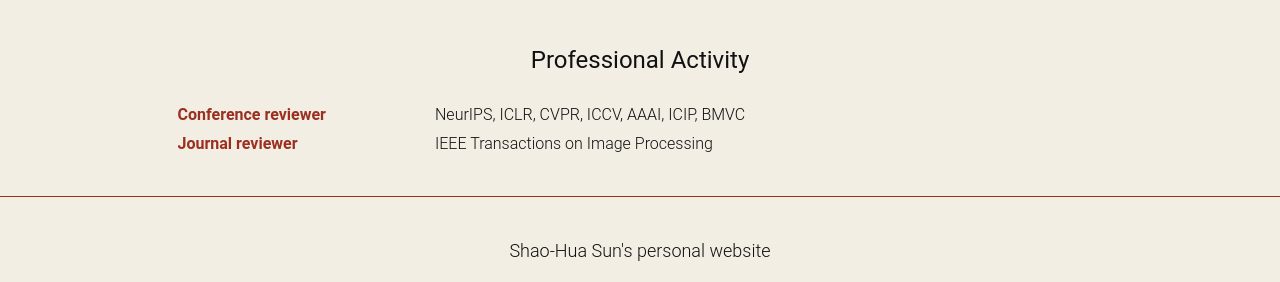
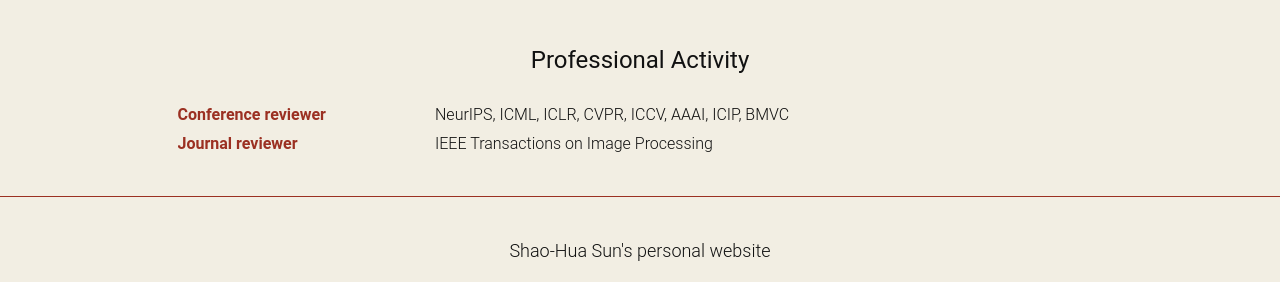
Before and after one commit to shaohua0116/shaohua0116.github.io, a Jekyll site: the page built from index.html, in a window 1280 px wide and 900 px high, scrolled down 2483 px. Shown: the part 536-818 px from the top of the window. Built offline with Jekyll 4.4.1, drawn with Linux system fonts in a browser that asks for light colours; some web fonts are replaced.

Commit message:
add ICML reviewer

```diff
--- a/_data/service.yml
+++ b/_data/service.yml
@@ -1,6 +1,6 @@
 - role: "Conference reviewer"
-  activity: "NeurIPS, ICLR, CVPR, ICCV, AAAI, ICIP, BMVC "
-  activity_year: "NeurIPS 2019, CVPR 2019, ICCV 2019, AAAI 2020, ICIP 2019, BMVC 2019"
+  activity: "NeurIPS, ICML, ICLR, CVPR, ICCV, AAAI, ICIP, BMVC "
+  activity_year: "NeurIPS 2019, ICML 2020, ICLR 2019, CVPR 2019, ICCV 2019, AAAI 2020, ICIP 2019, BMVC 2019"
   activity_full: "IEEE Conference on Computer Vision and Pattern Recognition (CVPR) 2019,<br>IEEE International Conference on Computer Vision (ICCV) 2019,<br>Neural Information Processing Systems (NeurIPS) 2019,<br>IEEE International Conference on Image Processing (ICIP) 2019,<br>British Machine Vision Conference (BMVC) 2019"
   brief: true
 - role: "Journal reviewer"
```
